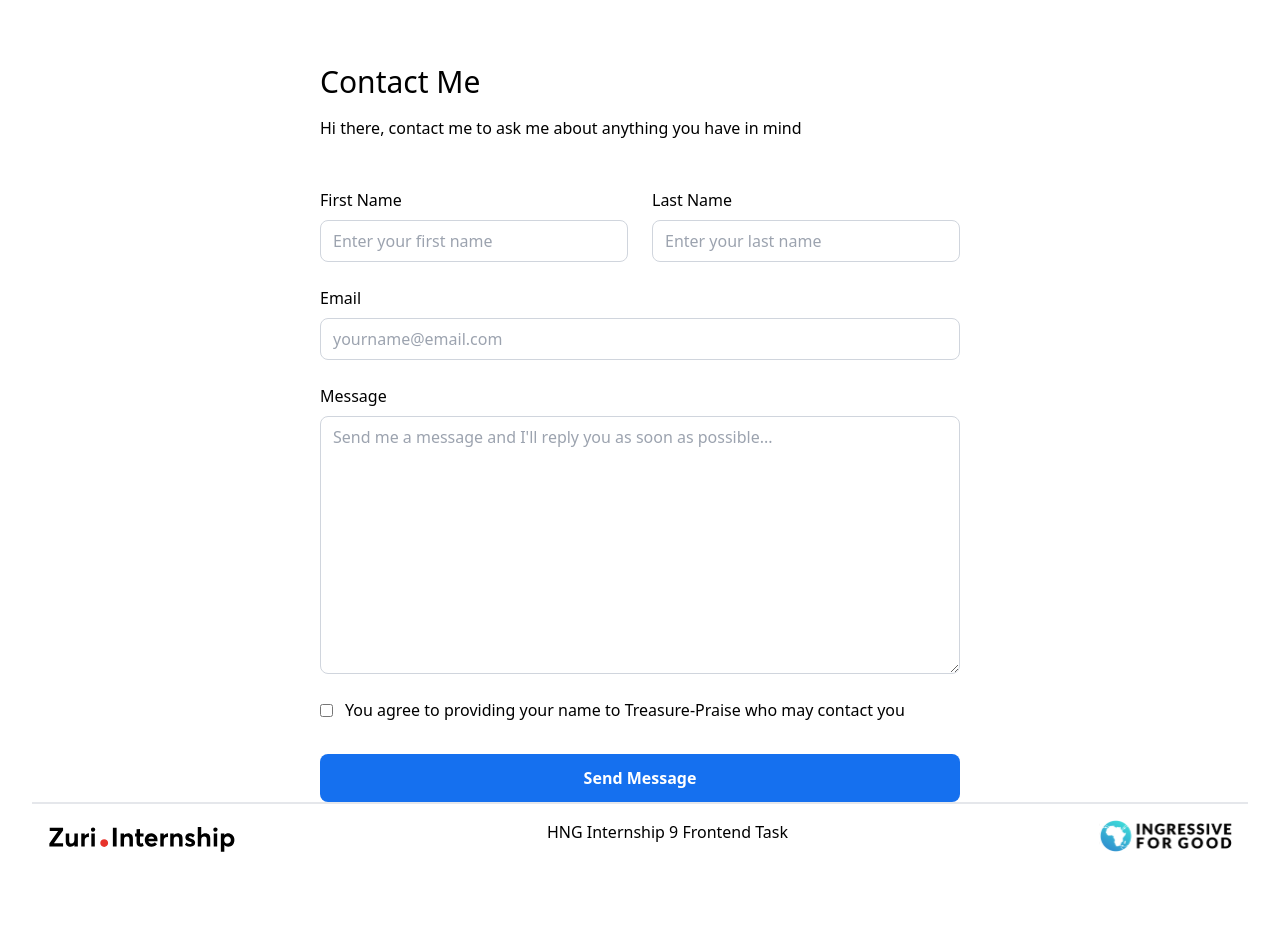
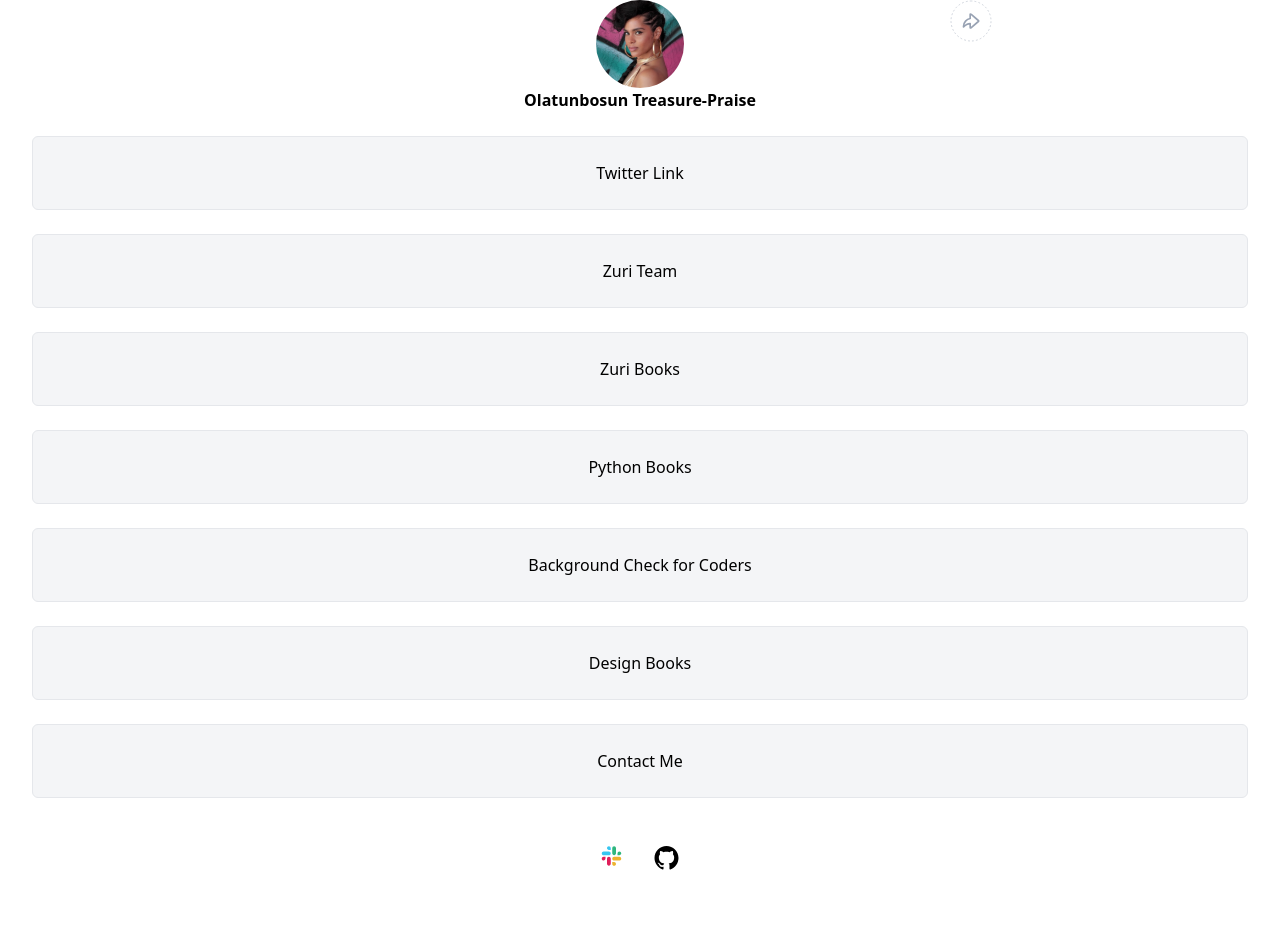
Before and after one commit to treasure-praise/HNG9, a React (Create React App) app in the folder stage1/hng-linktree/: page / in a window 1280 px wide. Shown: the top 952 px of the page. Before the commit the page ends 868 px from the top, so only its background shows below. Built offline with nearby package versions, Linux system fonts and the light colour scheme.

Commit message:
feat:clicking contact button navigates using react-router-dom

```diff
--- a/stage1/hng-linktree/src/App.js
+++ b/stage1/hng-linktree/src/App.js
@@ -8,9 +8,9 @@ import Contact from "./pages/Contact";
 function App() {
   return (
     <div>
-      {/* <Header />
+      <Header />
       <LinksSection />
-      <SocialSection /> */}
+      <SocialSection />
       <Contact />
       <Footer />
     </div>
--- a/stage1/hng-linktree/src/components/Footer.jsx
+++ b/stage1/hng-linktree/src/components/Footer.jsx
@@ -5,11 +5,11 @@ const Footer = () => {
   return (
     <footer className="md:flex justify-between border-t-2 mx-8">
       <a className="m-4" href="https://internship.zuri.team/hngi9">
-        <img src={ZuriLogo} alt="" srcset="" />
+        <img src={ZuriLogo} alt="" />
       </a>
       <p className="text-left my-4">HNG Internship 9 Frontend Task</p>
       <a className="m-4" href="https://internship.zuri.team/hngi9">
-        <img src={I4G} alt="" srcset="" />
+        <img src={I4G} alt="" />
       </a>
     </footer>
   );
--- a/stage1/hng-linktree/src/components/Header.jsx
+++ b/stage1/hng-linktree/src/components/Header.jsx
@@ -6,18 +6,12 @@ const Header = () => {
     <div className="mx-auto item-center">
       <div>
         <div>
-          <img
-            id="profile_img"
-            className="mx-auto"
-            src={Profile}
-            alt=""
-            srcset=""
-          />
+          <img id="profile_img" className="mx-auto" src={Profile} alt="" />
         </div>
         <button className="absolute top-0 md:right-72 right-12">
           <img src={Share} alt="share" id="share" />
         </button>
-        <p className="font-bold">Olatunbosun Treasure-Praise</p>
+        <p className="font-bold text-center">Olatunbosun Treasure-Praise</p>
         <h1 className="hidden" id="slack">
           @Treasure
         </h1>
--- a/stage1/hng-linktree/src/components/Link.jsx
+++ /dev/null
@@ -1,19 +0,0 @@
-import React from "react";
-
-const Link = ({ text, link, id }) => {
-  return (
-    <div className="w-full border hover:bg-[#D0D5DD] bg-[#F4F5F7] rounded-md my-6">
-      <a
-        target="_blank"
-        id={id}
-        href={link}
-        className="w-full  bg-[#EAECF0] rounded-md"
-        rel="noreferrer"
-      >
-        <h1 className="py-6">{text}</h1>
-      </a>
-    </div>
-  );
-};
-
-export default Link;
--- a/stage1/hng-linktree/src/components/LinksSection.jsx
+++ b/stage1/hng-linktree/src/components/LinksSection.jsx
@@ -1,12 +1,20 @@
 import React from "react";
-import Link from "./Link";
+import NavLink from "./NavLink";
 import links from "../data.js";
 
 const LinksSection = () => {
   return (
-    <section className="px-8">
+    <section className="px-8 text-center">
       {links.map((link) => {
-        return <Link text={link.text} link={link.link} id={link.id} />;
+        return (
+          <NavLink
+            key={link.id}
+            text={link.text}
+            link={link.link}
+            id={link.id}
+            routerLink={link.routerLink}
+          />
+        );
       })}
     </section>
   );
--- /dev/null
+++ b/stage1/hng-linktree/src/components/NavLink.jsx
@@ -0,0 +1,27 @@
+import React from "react";
+import { Link } from "react-router-dom";
+
+const NavLink = ({ text, link, id, routerLink }) => {
+  return (
+    <div className="w-full border hover:bg-[#D0D5DD] bg-[#F4F5F7] rounded-md my-6">
+      {routerLink && (
+        <Link to="/contact">
+          <h1 className="py-6">{text}</h1>
+        </Link>
+      )}
+      {!routerLink && (
+        <a
+          target="_blank"
+          id={id}
+          href={link}
+          className="w-full  bg-[#EAECF0] rounded-md"
+          rel="noreferrer"
+        >
+          <h1 className="py-6">{text}</h1>
+        </a>
+      )}
+    </div>
+  );
+};
+
+export default NavLink;
--- a/stage1/hng-linktree/src/components/SocialSection.jsx
+++ b/stage1/hng-linktree/src/components/SocialSection.jsx
@@ -5,10 +5,10 @@ const SocialSection = () => {
   return (
     <div className="flex justify-center my-8">
       <a className="m-4" href="https://internship.zuri.team/hngi9">
-        <img src={Slack} alt="" srcset="" />
+        <img src={Slack} alt="" />
       </a>
       <a className="m-4" href="https://github.com/treasure-praise">
-        <img src={Github} alt="" srcset="" />
+        <img src={Github} alt="" />
       </a>
     </div>
   );
--- a/stage1/hng-linktree/src/data.js
+++ b/stage1/hng-linktree/src/data.js
@@ -33,6 +33,7 @@ const links = [
     text: "Contact Me",
     link: "/contact",
     id: "contact",
+    routerLink: true,
   },
 ];
 
--- a/stage1/hng-linktree/src/index.js
+++ b/stage1/hng-linktree/src/index.js
@@ -1,13 +1,26 @@
-import React from 'react';
-import ReactDOM from 'react-dom/client';
-import './index.css';
-import App from './App';
-import reportWebVitals from './reportWebVitals';
+import React from "react";
+import ReactDOM from "react-dom/client";
+import "./index.css";
+import App from "./App";
+import reportWebVitals from "./reportWebVitals";
+import { createBrowserRouter, RouterProvider } from "react-router-dom";
+import Contact from "./pages/Contact";
 
-const root = ReactDOM.createRoot(document.getElementById('root'));
+const router = createBrowserRouter([
+  {
+    path: "/",
+    element: <App />,
+  },
+  {
+    path: "/contact",
+    element: <Contact />,
+  },
+]);
+
+const root = ReactDOM.createRoot(document.getElementById("root"));
 root.render(
   <React.StrictMode>
-    <App />
+    <RouterProvider router={router} />
   </React.StrictMode>
 );
 
--- a/stage1/hng-linktree/src/pages/Contact.jsx
+++ b/stage1/hng-linktree/src/pages/Contact.jsx
@@ -2,7 +2,7 @@ import React from "react";
 
 const Contact = () => {
   return (
-    <div className="w-5/6 mt-16 md:w-1/2 mx-auto">
+    <div className="w-5/6 my-16 md:w-1/2 mx-auto">
       <h1 className="text-3xl mb-4">Contact Me</h1>
       <p className=" mb-12">
         Hi there, contact me to ask me about anything you have in mind
@@ -18,7 +18,7 @@ const Contact = () => {
                 className="border-[#D0D5DD] border rounded-lg px-3 py-2 mb-6"
                 type="text"
                 name="firstName"
-                id="firstName"
+                id="first_name"
                 placeholder="Enter your first name"
               />
             </div>
@@ -30,8 +30,8 @@ const Contact = () => {
               <input
                 className="border-[#D0D5DD] border rounded-lg px-3 py-2 mb-6"
                 type="text"
-                name="laststName"
-                id="laststName"
+                name="lastName"
+                id="last_name"
                 placeholder="Enter your last name"
               />
             </div>
@@ -53,8 +53,8 @@ const Contact = () => {
           </label>
           <textarea
             className="border-[#D0D5DD] border rounded-lg px-3 py-2 mb-6"
-            name=""
-            id=""
+            name="message"
+            id="message"
             cols="30"
             rows="10"
             placeholder="Send me a message and I'll reply you as soon as possible..."
@@ -71,6 +71,7 @@ const Contact = () => {
           <button
             className="bg-[#1570EF] font-bold text-white rounded-lg py-3"
             type="submit"
+            id="btn__submit"
           >
             Send Message
           </button>
```
